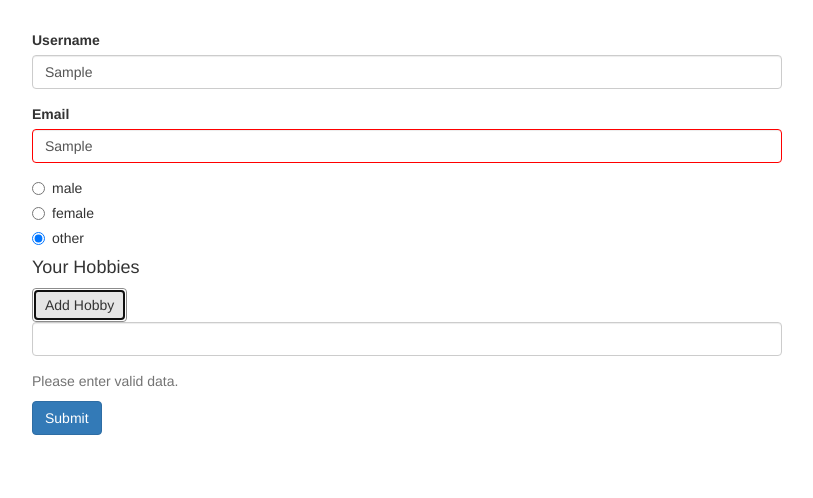
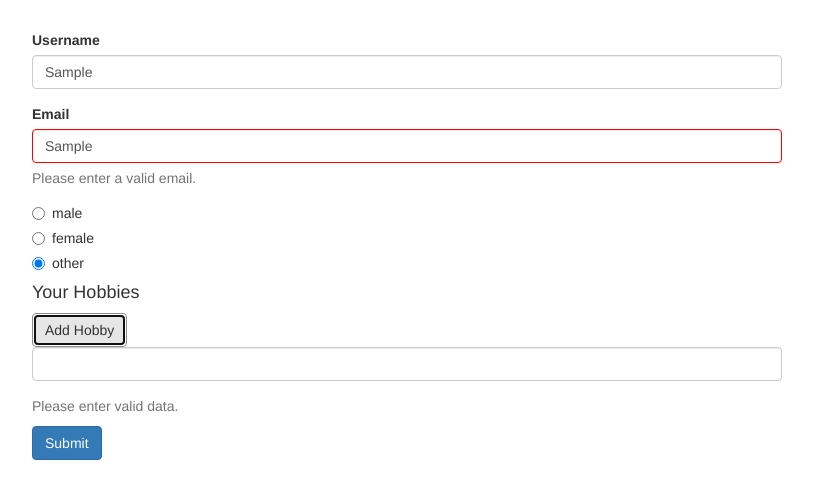
Before and after one commit to nebeinstein/forms-reactive-start, an Angular app: page / in a window 1280 px wide. Both pictures are taken after typing "Sample", "Sample" into the empty fields and a click on the button "Add Hobby". Shown: the top 498 px of the page, without its empty margins (233-1046 px from the left). Built offline with nearby package versions, Linux system fonts and the light colour scheme.

Commit message:
using error codes to display custom warnings

```diff
--- a/src/app/app.component.html
+++ b/src/app/app.component.html
@@ -11,6 +11,12 @@
 							type="text"
 							id="username"
 							formControlName="username">
+						<span
+							*ngIf="!(signupForm.get('userData.username').valid) && signupForm.get('userData.username').touched"
+							class="help-block">
+							<span *ngIf="signupForm.get('userData.username').errors['nameIsForbidden']">This name is invalid.</span>
+							<span *ngIf="signupForm.get('userData.username').errors['required']">This field is required.</span>
+						</span>
 					</div>
 					<div class="form-group">
 						<label for="email">Email</label>
@@ -19,6 +25,9 @@
 							type="text"
 							id="email"
 							formControlName="email">
+						<span
+							*ngIf="!(signupForm.get('userData.email').valid) && signupForm.get('userData.email').touched"
+							class="help-block">Please enter a valid email.</span>
 					</div>
 				</div>
 				<div class="radio" *ngFor="let gender of genders">
```
